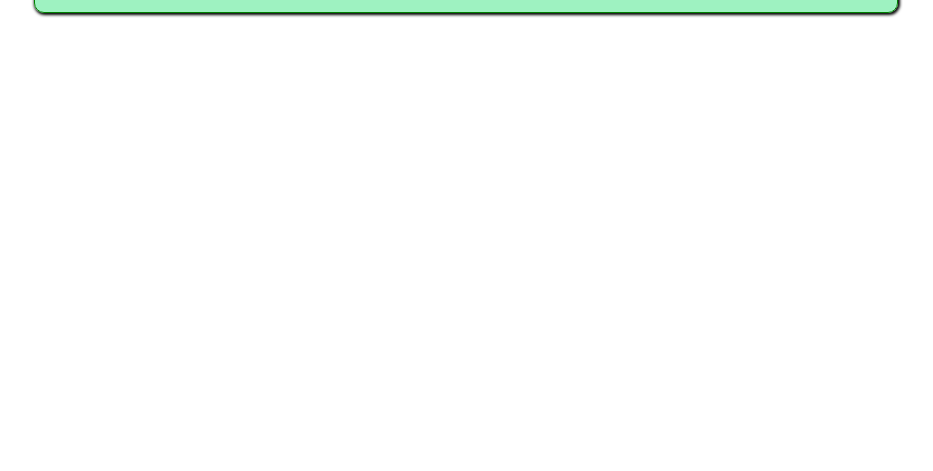
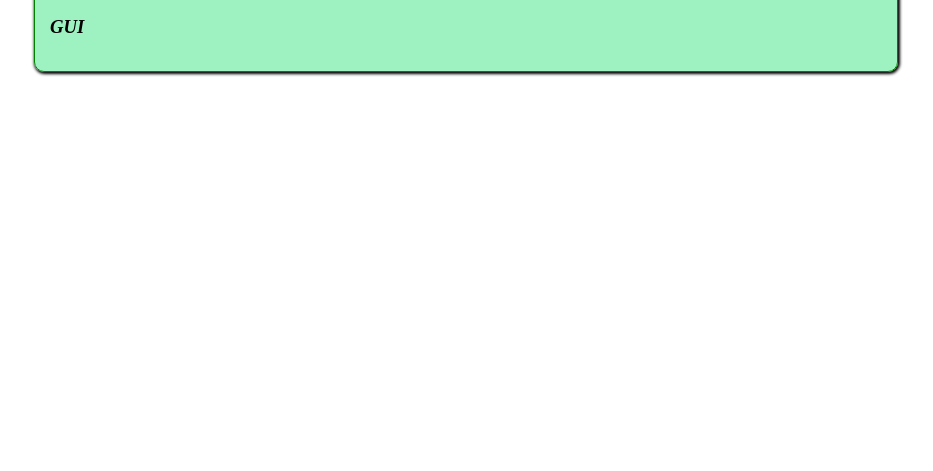
Before and after one commit to anyerthony/Test, a plain HTML site: page index.html in a window 1280 px wide. Shown: the part 329-800 px from the top of the page, without its empty margins (174-1107 px from the left). Drawn offline with Linux system fonts and the light colour scheme.

Commit message:
Cambio de titulo

```diff
--- a/index.html
+++ b/index.html
@@ -3,7 +3,7 @@
 <head>
     <meta charset="UTF-8">
     <meta name="viewport" content="width=device-width, initial-scale=1.0">
-    <title>Pruebas Guit</title>
+    <title>Pruebas Git - GuiHub</title>
     <link rel="stylesheet" href="estilos/estilos.css">
 </head>
 <body>
@@ -17,6 +17,7 @@
         <h2> SubTitulo</h2>
         Lorem ipsum dolor sit, amet consectetur adipisicing elit. Ea, voluptates dolore rerum in itaque non quod vero saepe aliquid quasi odit modi eum suscipit repellat maiores at fugiat! Atque, quo?
     </div>
+        <h3>GUI</h3>
 </header>
 </body>
 </html>
```
